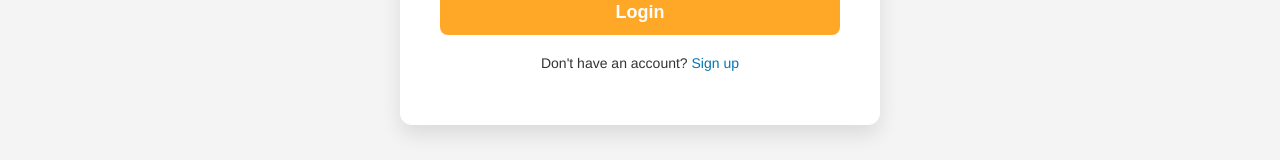
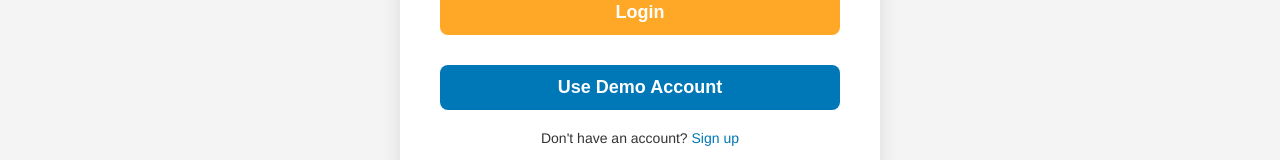
Before and after one commit to pleroux64/MyList, a React (Create React App) app in the folder client/: page /login in a window 1280 px wide. Shown: the part 517-677 px from the top of the page. Built offline with nearby package versions, Linux system fonts and the light colour scheme; no server answers.

Commit message:
added demo user

```diff
--- a/client/src/Login.js
+++ b/client/src/Login.js
@@ -8,6 +8,12 @@ function Login() {
   const [password, setPassword] = useState('');
   const [error, setError] = useState('');
   const navigate = useNavigate();
+
+  const handleDemoLogin = () => {
+    // Populate form with demo credentials
+    setUsername('demo_user');
+    setPassword('Demo@123');
+  };
 
   const handleSubmit = async (e) => {
     e.preventDefault();
@@ -48,6 +54,9 @@ function Login() {
         <button type="submit">Login</button>
       </form>
       {error && <p className="error-message">{error}</p>}
+      <button className="demo-button" onClick={handleDemoLogin}>
+        Use Demo Account
+      </button>
       <div className="auth-link">
         <p>Don't have an account? <Link to="/register">Sign up</Link></p>
       </div>
--- a/client/src/auth.css
+++ b/client/src/auth.css
@@ -24,7 +24,7 @@ h2 {
     border: 2px solid #0077b6;
     background-color: #f0f8ff;
     font-size: 16px;
-    box-sizing: border-box;  /* Ensures padding is included within width */
+    box-sizing: border-box; /* Ensures padding is included within width */
 }
 
 .auth-form button {
@@ -42,6 +42,25 @@ h2 {
 
 .auth-form button:hover {
     background-color: #ff7043;
+}
+
+/* Demo Button Styles */
+.demo-button {
+    margin-top: 30px; /* Added space below the form */
+    width: 100%;      /* Consistent width with other buttons */
+    padding: 12px;
+    background-color: #0077b6;
+    border: none;
+    border-radius: 8px;
+    font-size: 18px;
+    font-weight: bold;
+    color: white;
+    cursor: pointer;
+    transition: background-color 0.3s ease-in-out;
+}
+
+.demo-button:hover {
+    background-color: #005f99;
 }
 
 .error-message {
```
